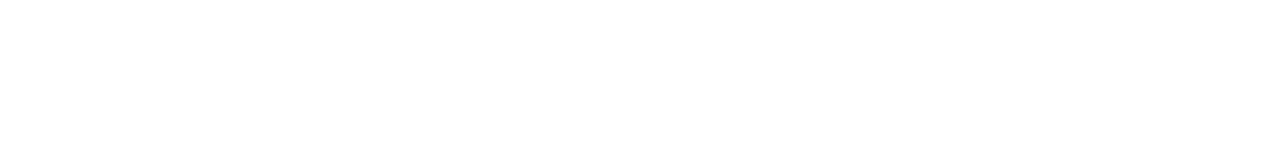
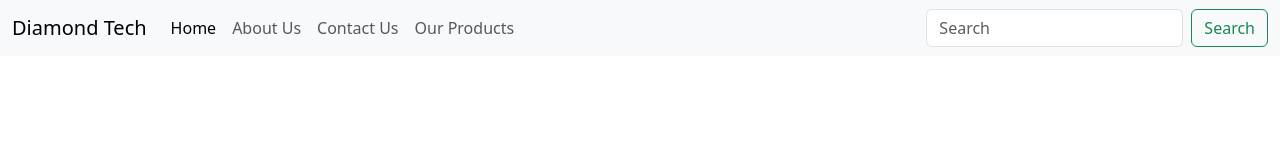
Before and after one commit to mhlangathabile/Diamond-Tech, a plain HTML site: page index.html in a window 1280 px wide. Drawn offline with nearby package versions, Linux system fonts and the light colour scheme.

Commit message:
Navbar html section

```diff
--- a/index.html
+++ b/index.html
@@ -13,7 +13,50 @@
   </head>
   <body>
     <!-- Navigation Section -->
+    <nav class="navbar navbar-expand-lg bg-body-tertiary">
+      <div class="container-fluid">
+        <a class="navbar-brand" href="#">Diamond Tech</a>
+        <button
+          class="navbar-toggler"
+          type="button"
+          data-bs-toggle="collapse"
+          data-bs-target="#navbarSupportedContent"
+          aria-controls="navbarSupportedContent"
+          aria-expanded="false"
+          aria-label="Toggle navigation"
+        >
+          <span class="navbar-toggler-icon"></span>
+        </button>
+        <div class="collapse navbar-collapse" id="navbarSupportedContent">
+          <ul class="navbar-nav me-auto mb-2 mb-lg-0">
+            <li class="nav-item">
+              <a class="nav-link active" aria-current="page" href="#">Home</a>
+            </li>
+            <li class="nav-item">
+              <a class="nav-link" href="#">About Us</a>
+            </li>
+            <li class="nav-item">
+              <a class="nav-link" href="#"> Contact Us </a>
+            </li>
+            <li class="nav-item">
+              <a class="nav-link" href="#">Our Products </a>
+            </li>
+          </ul>
 
+          <form class="d-flex" role="search">
+            <input
+              class="form-control me-2"
+              type="search"
+              placeholder="Search"
+              aria-label="Search"
+            />
+            <button class="btn btn-outline-success" type="submit">
+              Search
+            </button>
+          </form>
+        </div>
+      </div>
+    </nav>
     <script
       src="https://cdn.jsdelivr.net/npm/bootstrap@5.3.3/dist/js/bootstrap.bundle.min.js"
       integrity="sha384-YvpcrYf0tY3lHB60NNkmXc5s9fDVZLESaAA55NDzOxhy9GkcIdslK1eN7N6jIeHz"
```
